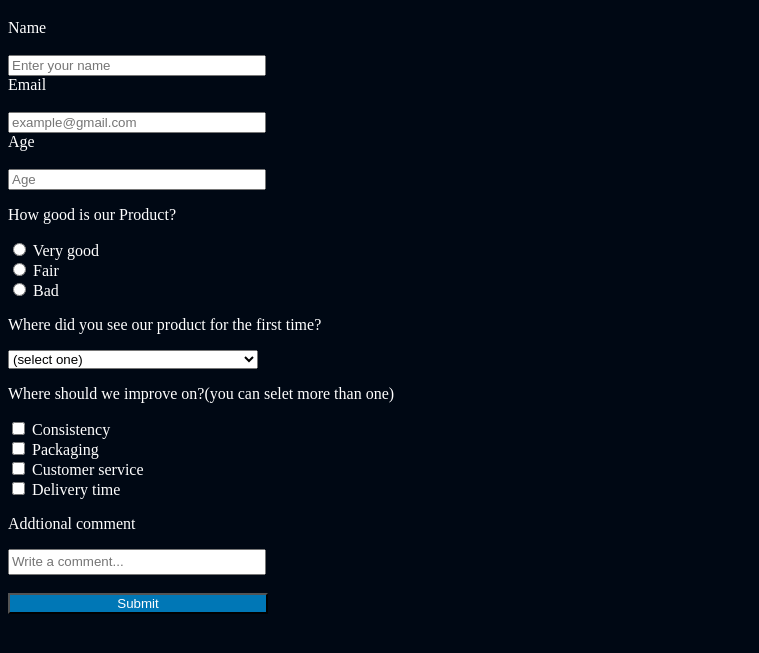
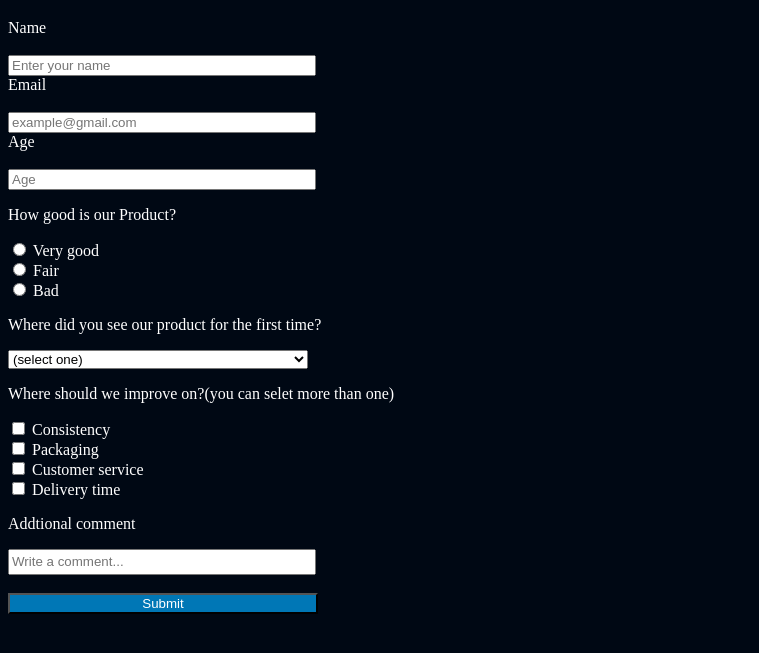
Before and after one commit to Theophilus38/connect-, a plain HTML site: page index.html in a window 1280 px wide. Shown: the part 61-714 px from the top of the page, without its empty margins (0-759 px from the left). Drawn offline with Linux system fonts and the light colour scheme.

Commit message:
change input width index

```diff
--- a/app.css
+++ b/app.css
@@ -17,7 +17,7 @@ p {
 }
 
 select {
-    width: 250px;
+    width: 300px;
 }
 
 .select_one {
@@ -27,14 +27,14 @@ select {
 button {
     background-color:#0077b6;
     color: white;
-    width: 260px;
+    width: 310px;
 }
 
 .size input {
-    width: 250px;
+    width: 300px;
 }
 
 .comment_size input{
-    width: 250px;
+    width: 300px;
     height:20px;
 }
```
